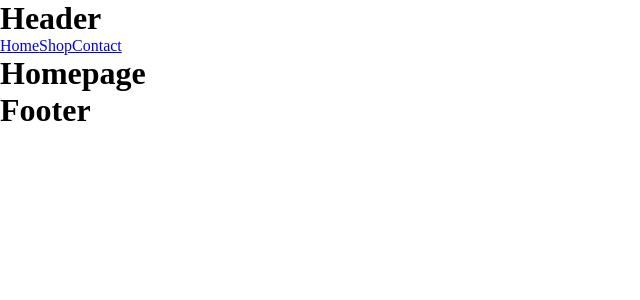
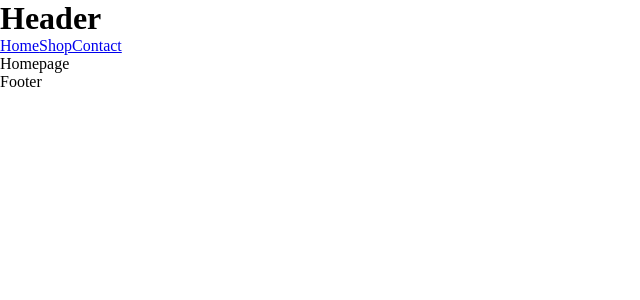
Before and after one commit to JacksonJ97/clothing-store, a React (Create React App) app: page / in a window 1280 px wide. Shown: the top 300 px of the page, without its empty margins (0-640 px from the left). Built offline with nearby package versions, Linux system fonts and the light colour scheme.

Commit message:
made the components use semantic tags

```diff
--- a/src/App.js
+++ b/src/App.js
@@ -1,4 +1,5 @@
 import { Routes, Route } from "react-router-dom";
+
 // Components
 import Header from "./containers/Header/Header";
 import Home from "./containers/Home/Home";
--- a/src/containers/Contact/Contact.js
+++ b/src/containers/Contact/Contact.js
@@ -1,5 +1,5 @@
 const Contact = () => {
-  return <h1>Contact</h1>;
+  return <main>Contact</main>;
 };
 
 export default Contact;
--- a/src/containers/Footer/Footer.js
+++ b/src/containers/Footer/Footer.js
@@ -1,5 +1,5 @@
 const Footer = () => {
-  return <h1>Footer</h1>;
+  return <footer>Footer</footer>;
 };
 
 export default Footer;
--- a/src/containers/Home/Home.js
+++ b/src/containers/Home/Home.js
@@ -1,5 +1,5 @@
 const Homepage = () => {
-  return <h1>Homepage</h1>;
+  return <main>Homepage</main>;
 };
 
 export default Homepage;
--- a/src/containers/Shop/Shop.js
+++ b/src/containers/Shop/Shop.js
@@ -1,5 +1,5 @@
 const Shop = () => {
-  return <h1>Shop</h1>;
+  return <main>Shop</main>;
 };
 
 export default Shop;
```
